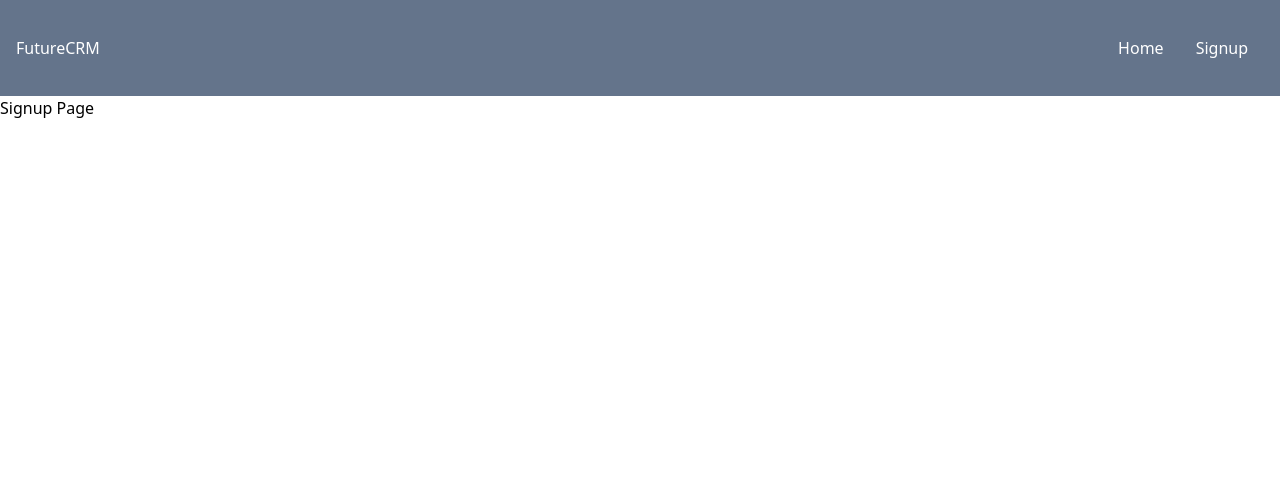
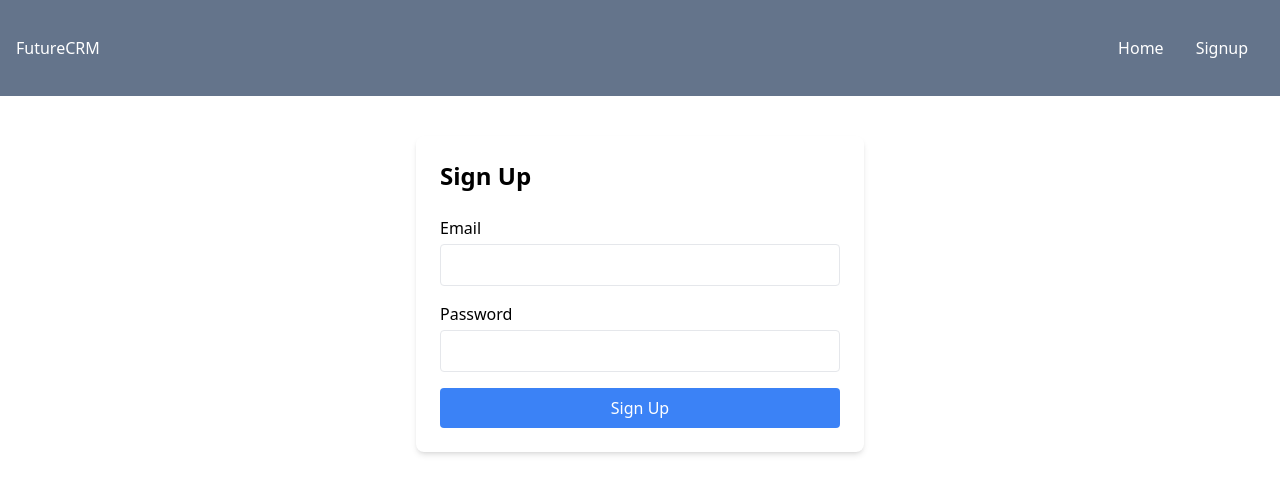
Before and after one commit to futurebound/future-crm, a React (Vite) app in the folder client/: page /signup in a window 1280 px wide. Shown: the top 494 px of the page. Built offline with nearby package versions, Linux system fonts and the light colour scheme; no server answers.

Commit message:
feat(client): signup redirects to login page

```diff
--- a/client/src/App.jsx
+++ b/client/src/App.jsx
@@ -6,7 +6,8 @@ import NavBar from './components/NavBar'
 
 function App() {
   const fetchAPI = async () => {
-    const response = await axios.get('http://localhost:8080/api/v1')
+    const apiUrl = import.meta.env.VITE_API_URL
+    const response = await axios.get(apiUrl)
     // const response = await axios.get('https://future-crm-server.vercel.app/')
     console.log(response.data.message)
   }
--- /dev/null
+++ b/client/src/pages/LoginPage.jsx
@@ -0,0 +1,7 @@
+export default function LoginPage() {
+  return (
+    <div>
+      <h1>Login Page</h1>
+    </div>
+  )
+}
--- a/client/src/pages/SignupPage.jsx
+++ b/client/src/pages/SignupPage.jsx
@@ -1,7 +1,88 @@
-export default function HomePage() {
+import axios from 'axios'
+import { useState } from 'react'
+import { useNavigate } from 'react-router-dom'
+
+export default function SignupPage() {
+  const navigate = useNavigate()
+  const [formData, setFormData] = useState({
+    email: '',
+    password: '',
+  })
+  const [loading, setLoading] = useState(false)
+  const [error, setError] = useState('')
+
+  const handleChange = (e) => {
+    const { name, value } = e.target
+    setFormData((prev) => ({
+      ...prev,
+      [name]: value,
+    }))
+  }
+
+  const handleSubmit = async (e) => {
+    e.preventDefault()
+    setLoading(true)
+    setError('')
+
+    try {
+      const apiUrl = import.meta.env.VITE_API_URL
+      const response = await axios.post(`${apiUrl}/auth/signup`, formData)
+      console.log('Signup successful:', response.data)
+      navigate('/login') // Redirect to login after successful signup
+    } catch (err) {
+      setError(err.response?.data?.message || 'An error occurred during signup')
+    } finally {
+      setLoading(false)
+    }
+  }
+
   return (
-    <div>
-      <h1>Signup Page</h1>
+    <div className='mx-auto mt-10 max-w-md rounded-lg bg-white p-6 shadow-md'>
+      <h1 className='mb-6 text-2xl font-bold'>Sign Up</h1>
+
+      {error && (
+        <div className='mb-4 rounded bg-red-100 p-3 text-red-700'>{error}</div>
+      )}
+
+      <form onSubmit={handleSubmit} className='space-y-4'>
+        <div>
+          <label htmlFor='email' className='mb-1 block'>
+            Email
+          </label>
+          <input
+            type='email'
+            id='email'
+            name='email'
+            value={formData.email}
+            onChange={handleChange}
+            required
+            className='w-full rounded border p-2'
+          />
+        </div>
+
+        <div>
+          <label htmlFor='password' className='mb-1 block'>
+            Password
+          </label>
+          <input
+            type='password'
+            id='password'
+            name='password'
+            value={formData.password}
+            onChange={handleChange}
+            required
+            className='w-full rounded border p-2'
+          />
+        </div>
+
+        <button
+          type='submit'
+          disabled={loading}
+          className='w-full rounded bg-blue-500 p-2 text-white hover:bg-blue-600 disabled:bg-blue-300'
+        >
+          {loading ? 'Signing up...' : 'Sign Up'}
+        </button>
+      </form>
     </div>
   )
 }
--- a/client/src/routes.jsx
+++ b/client/src/routes.jsx
@@ -1,5 +1,6 @@
 import App from './App'
 import HomePage from './pages/HomePage'
+import LoginPage from './pages/LoginPage'
 import SignupPage from './pages/SignupPage'
 
 const routes = [
@@ -15,6 +16,10 @@ const routes = [
         path: '/signup',
         element: <SignupPage />,
       },
+      {
+        path: '/login',
+        element: <LoginPage />,
+      },
     ],
   },
 ]
```
Also changed, not shown: 1 other file (tests, documents, lock files or other folders).
